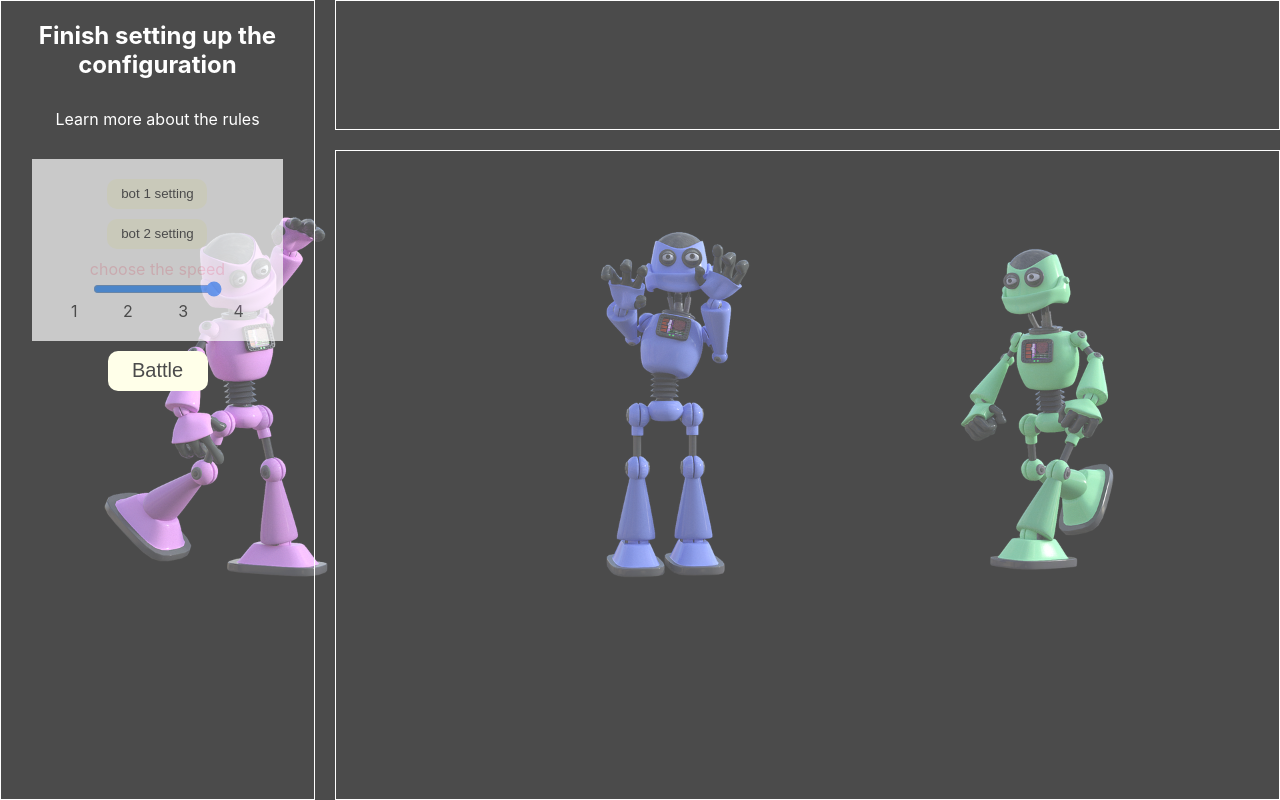
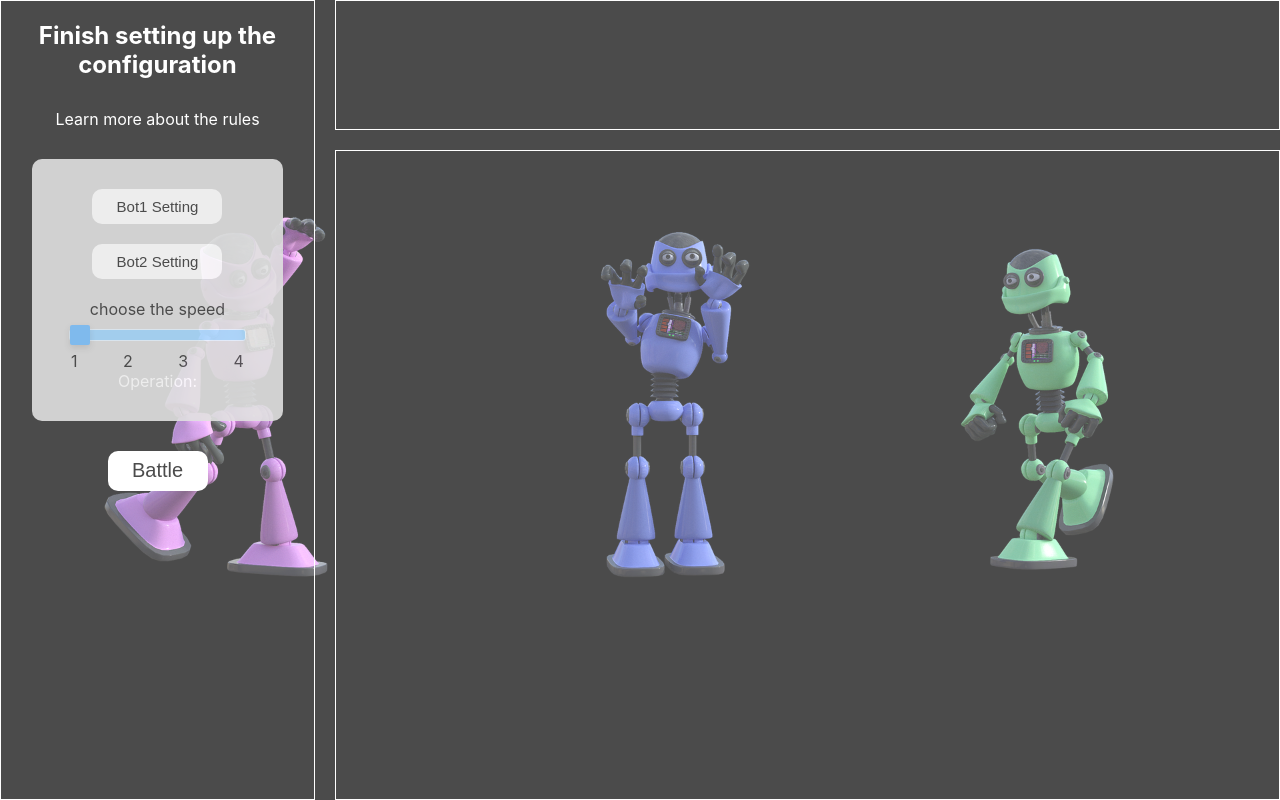
Before and after one commit to chingu-voyages/v44-tier2-team-18, a React (Create React App) app: page /gamepage in a window 1280 px wide. Built offline with nearby package versions, Linux system fonts and the light colour scheme; a web font is replaced by a local one.

Commit message:
created git conig settings

```diff
--- a/src/components/GamePage/Configuration/ConfigurationLayout.scss
+++ b/src/components/GamePage/Configuration/ConfigurationLayout.scss
@@ -6,20 +6,54 @@
   }
   .configuration-content {
     margin: 0 auto;
-    padding: 20px 0;
+    padding: 30px 0;
     width: 80%;
+    background-color: lightgray;
+    border-radius: 10px;
+    opacity: 0.9;
+    z-index: 0;
+    .not-editing {
+      .button-wrapper {
+        margin-bottom: 20px;
+        .globalButton {
           background-color: white;
-    opacity: 0.7;
-    z-index: 0;
+          border: none;
+          outline: none;
+          // margin-bottom: 10px;
+          border-radius: 10px;
+          width: 130px;
+          height: 35px;
+          font-size: 15px;
+          z-index: 1;
+          &:hover {
+            cursor: pointer;
+          }
+        }
+      }
       .range-wrapper {
-      .speed-slider-title {
-        margin: 10px 0;
-        z-index: 1;
+        label {
           color: black;
         }
+        .range-bar {
+          margin: 10px 0;
+          width: 70%;
+          -webkit-appearance: none; //need this to style the bar
+          appearance: none;
+          cursor: pointer;
+          background: #8acdff;
+          height: 10px; // height of the bar
+          border-radius: 3px;
+          border: solid 1px #dff1ff;
+          outline: 0;
+
+          &::-webkit-slider-thumb {
+            -webkit-appearance: none; // delete the default thumb style
+            background: #53aeff;
+            width: 20px;
+            height: 20px;
+            border-radius: 2px;
+            box-shadow: 0px 3px 6px 0px rgba(0, 0, 0, 0.15); // 影
           }
-    label {
-      color: pink;
         }
         .range-value {
           color: black;
@@ -31,11 +65,33 @@
           }
         }
       }
+    }
+    .editing {
+      color: black;
+      hr {
+        margin: 20px 0;
+        border: none;
+        height: 2px;
+        background-color: white;
+      }
+      .bot-setting-title {
+        text-align: center;
+        font-size: 1.3rem;
+      }
+      .bot-setting-content {
+        text-align: left;
+        margin: 0 15px;
+        .bot-each-config {
+          margin-bottom: 20px;
+        }
+      }
+    }
+  }
   .buttle-button {
-    background-color: lightyellow;
+    background-color: white;
     border: none;
     outline: none;
-    margin: 10px;
+    margin-top: 30px;
     border-radius: 10px;
     width: 100px;
     height: 40px;
@@ -44,10 +100,4 @@
       cursor: pointer;
     }
   }
-  // input[type="range"] {
-  //   margin: 0.5rem auto;
-  //   &:after {
-  //     content: value;
-  //   }
-  // }
 }
--- a/src/components/GamePage/Configuration/ConfigurationLayout.tsx
+++ b/src/components/GamePage/Configuration/ConfigurationLayout.tsx
@@ -1,10 +1,20 @@
+import { useState } from "react";
 import "./ConfigurationLayout.scss";
-import GlobalButton from "./GlobalButton";
+import { SetupBotConfig } from "./SetupBotConfig";
 
 function ConfigurationLayout() {
-  // const setTest = (val: string) => {
-  //   console.log(val);
-  // };
+  const [speed, setSpeed] = useState<string>("1");
+  const [isEditingConfig, setIsEditingConfig] = useState<boolean>(false);
+  const [currentEditingBot, setCurrentEditingBot] = useState<string>("");
+
+  const setEditingBot = (
+    event: React.MouseEvent<HTMLElement>,
+    botName: string
+  ) => {
+    setCurrentEditingBot(botName);
+    setIsEditingConfig(true);
+  };
+
   return (
     <div className="configuration-container">
       <div>
@@ -12,21 +22,35 @@ function ConfigurationLayout() {
         <div className="rule-explanation">Learn more about the rules</div>
       </div>
       <div className="configuration-content">
-        <div>
-          <GlobalButton buttonText="bot 1 setting" />
+        {!isEditingConfig && (
+          <div className="not-editing">
+            <div className="button-wrapper">
+              <button
+                onClick={(e: React.MouseEvent<HTMLElement>) =>
+                  setEditingBot(e, "Bot1")
+                }
+                className="globalButton">
+                Bot1 Setting
+              </button>
+              {/* <GlobalButton buttonText="bot 1 setting" /> */}
             </div>
-        <div>
-          <GlobalButton buttonText="bot 2 setting" />
+            <div className="button-wrapper">
+              <button className="globalButton">Bot2 Setting</button>
+              {/* <GlobalButton buttonText="bot 2 setting" /> */}
             </div>
             <div className="range-wrapper">
-          <label htmlFor="volume">choose the speed</label>
+              <label htmlFor="speed">choose the speed</label>
               <input
                 className="range-bar"
                 type="range"
-            id="volume"
-            name="volume"
+                id="speed"
+                name="speed"
                 min="1"
                 max="4"
+                value={speed}
+                onChange={(e: React.FormEvent<HTMLInputElement>) =>
+                  setSpeed(e.currentTarget.value)
+                }
               />
               <div className="range-value">
                 <span>1</span>
@@ -34,9 +58,20 @@ function ConfigurationLayout() {
                 <span>3</span>
                 <span>4</span>
               </div>
+              <div className="bot-each-config">Operation:</div>
             </div>
           </div>
-      <button className="buttle-button">Battle</button>
+        )}
+        {isEditingConfig && (
+          <>
+            <SetupBotConfig
+              currentEditingBot={currentEditingBot}
+              setIsEditingConfig={setIsEditingConfig}
+            />
+          </>
+        )}
+      </div>
+      {!isEditingConfig && <button className="buttle-button">Battle</button>}
     </div>
   );
 }
--- a/src/components/GamePage/Configuration/GlobalButton.scss
+++ /dev/null
@@ -1,13 +0,0 @@
-.globalButton {
-  background-color: lightyellow;
-  border: none;
-  outline: none;
-  margin-bottom: 10px;
-  border-radius: 10px;
-  width: 100px;
-  height: 30px;
-  z-index: 1;
-  &:hover {
-    cursor: pointer;
-  }
-}
--- a/src/components/GamePage/Configuration/GlobalButton.tsx
+++ /dev/null
@@ -1,11 +0,0 @@
-import "./GlobalButton.scss";
-import React from "react";
-
-type Props = {
-  buttonText: string;
-};
-export const GlobalButton: React.FC<Props> = ({ buttonText }) => {
-  return <button className="globalButton">{buttonText}</button>;
-};
-
-export default GlobalButton;
--- /dev/null
+++ b/src/components/GamePage/Configuration/SetupBotConfig.tsx
@@ -0,0 +1,82 @@
+import { useState } from "react";
+
+type BotConfigType = {
+  botName: string;
+  booleanValue: number;
+  startingDirection: string;
+};
+type Props = {
+  currentEditingBot: string;
+  setIsEditingConfig: (bool: boolean) => void;
+};
+
+export const SetupBotConfig = (props: Props) => {
+  const [botInfo, setBotInfo] = useState<BotConfigType>({
+    botName: "",
+    booleanValue: 0,
+    startingDirection: "",
+  });
+
+  const handleSubmit = (e: React.SyntheticEvent) => {
+    e.preventDefault();
+    const target = e.target as typeof e.target & {
+      botName: { value: string };
+      booleanValue: { value: number };
+      startingDirection: { value: string };
+    };
+    //set in useContext
+    setBotInfo({
+      botName: target.botName.value,
+      booleanValue: target.booleanValue.value,
+      startingDirection: target.startingDirection.value,
+    });
+    props.setIsEditingConfig(false);
+  };
+
+  return (
+    <div className="editing">
+      <div className="bot-setting-title">
+        {props.currentEditingBot} Settings
+      </div>
+      <hr />
+      <div className="bot-setting-content">
+        <form
+          name="botConfig"
+          onSubmit={(e: React.SyntheticEvent) => handleSubmit(e)}>
+          <div className="bot-each-config">
+            <label>
+              <div>Bot Name:</div>
+              <input
+                name="botName"
+                id="botName"
+                type="text"
+                defaultValue={botInfo.botName}
+              />
+            </label>
+          </div>
+          <div className="bot-each-config">
+            <label>
+              <div>Boolean Value:</div>
+              <select name="booleanValue">
+                <option value="0">0</option>
+                <option value="1">1</option>
+              </select>
+            </label>
+          </div>
+          <div className="bot-each-config">
+            <label>
+              <div>Starting direction:</div>
+              <select name="startingDirection">
+                <option value="top">Top</option>
+                <option value="left">Left</option>
+                <option value="bottom">Bottom</option>
+                <option value="right">Right</option>
+              </select>
+            </label>
+          </div>
+          <button type="submit">Submit form</button>
+        </form>
+      </div>
+    </div>
+  );
+};
```
Also changed, not shown: src/components/GamePage/Configuration/SetupBotConfig.scss (added). Lines whose indentation alone changed are shown as unchanged.
